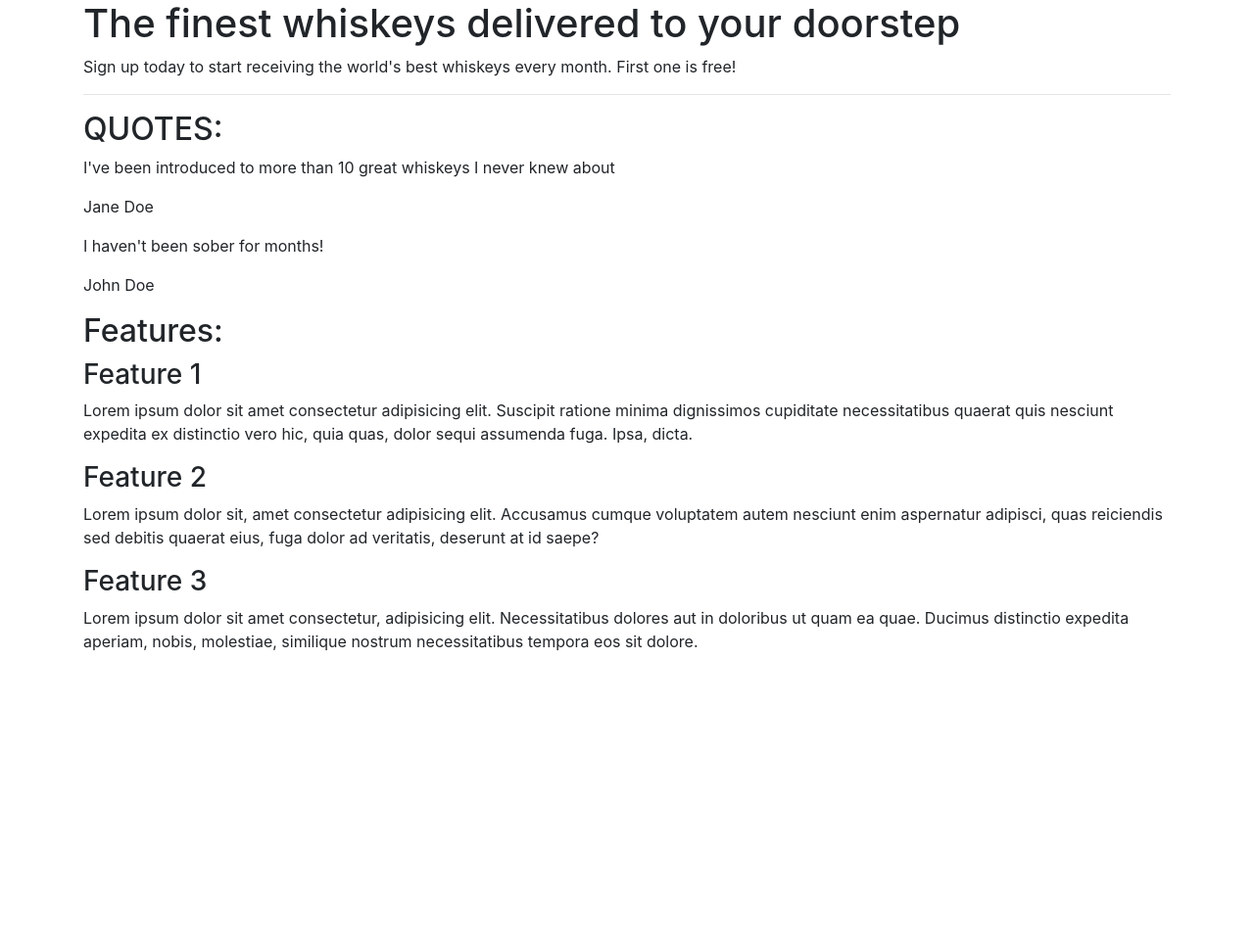
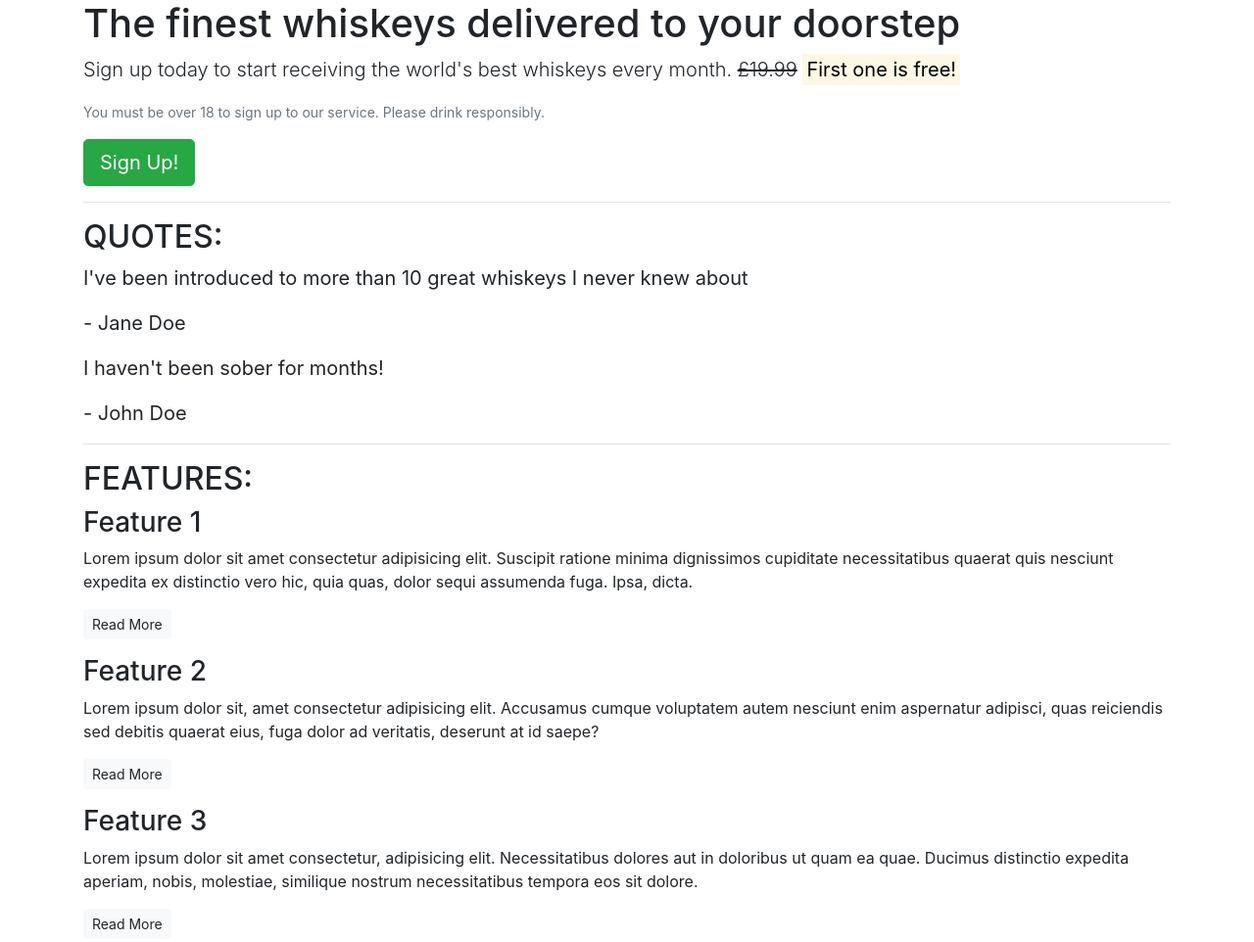
Before and after one commit to rachbry/bootstrap-demo, a plain HTML site: page index.html in a window 1280 px wide. Shown: the whole page at 98% size. Before the commit the page ends 800 px from the top, so only its background shows below. Drawn offline with nearby package versions, Linux system fonts and the light colour scheme.

Commit message:
bootstrap added

```diff
--- a/index.html
+++ b/index.html
@@ -1,14 +1,17 @@
 <!DOCTYPE html>
 <html lang="en">
+
 <head>
     <meta charset="UTF-8">
     <meta name="viewport" content="width=device-width, initial-scale=1.0">
     <title>Whisky Drop | Taste a new whisky every month</title>
-        <!-- bootstrap - put before any other stylesheet-->
-        <link rel="stylesheet" href="https://cdn.jsdelivr.net/npm/bootstrap@4.6.2/dist/css/bootstrap.min.css" integrity="sha384-xOolHFLEh07PJGoPkLv1IbcEPTNtaed2xpHsD9ESMhqIYd0nLMwNLD69Npy4HI+N" crossorigin="anonymous">
-        <!-- stylesheet -->
-        <link rel="stylesheet" href="assets/css/style.css">
+    <!-- bootstrap - put before any other stylesheet-->
+    <link rel="stylesheet" href="https://cdn.jsdelivr.net/npm/bootstrap@4.6.2/dist/css/bootstrap.min.css"
+        integrity="sha384-xOolHFLEh07PJGoPkLv1IbcEPTNtaed2xpHsD9ESMhqIYd0nLMwNLD69Npy4HI+N" crossorigin="anonymous">
+    <!-- stylesheet -->
+    <link rel="stylesheet" href="assets/css/style.css">
 </head>
+
 <body>
     <article class="container">
 
@@ -17,9 +20,14 @@
             <h1>
                 The finest whiskeys delivered to your doorstep
             </h1>
-            <p>
-                Sign up today to start receiving the world's best whiskeys every month.  First one is free!
+            <p class="lead">
+                Sign up today to start receiving the world's best whiskeys every month.
+                <s>£19.99</s> <strong><mark>First one is free!</mark></strong>
             </p>
+            <p class="text-muted">
+                <small>You must be over 18 to sign up to our service.  Please drink responsibly.</small>
+            </p>
+            <button class="btn btn-lg btn-success">Sign Up!</button>
         </section>
 
         <hr>
@@ -29,30 +37,49 @@
             <h2 class="text-uppercase">
                 Quotes:
             </h2>
-            <div class="quote">
+            <blockquote class="blockquote">
                 <p>I've been introduced to more than 10 great whiskeys I never knew about</p>
-                <p>Jane Doe</p>
-            </div>
-            <div class="quote">
+                <p>- Jane Doe</p>
+            </blockquote>
+            <blockquote class="blockquote">
                 <p>I haven't been sober for months!</p>
-                <p>John Doe</p>
-            </div>
+                <p>- John Doe</p>
+            </blockquote>
         </section>
+
+        <hr>
 
 <!-- Features section -->
         <section class="features">
-            <h2>Features:</h2>
+            <h2 class="text-uppercase">Features:</h2>
             <div class="feature">
                 <h3>Feature 1</h3>
-                <p>Lorem ipsum dolor sit amet consectetur adipisicing elit. Suscipit ratione minima dignissimos cupiditate necessitatibus quaerat quis nesciunt expedita ex distinctio vero hic, quia quas, dolor sequi assumenda fuga. Ipsa, dicta.</p>
+                <p>Lorem ipsum dolor sit amet consectetur adipisicing elit. Suscipit ratione minima dignissimos
+                    cupiditate necessitatibus quaerat quis nesciunt expedita ex distinctio vero hic, quia quas, dolor
+                    sequi assumenda fuga. Ipsa, dicta.</p>
+                <p>
+                    <a href="" class="btn btn-sm btn-light">Read More</a>
+                </p>
             </div>
+
             <div class="feature">
                 <h3>Feature 2</h3>
-                <p>Lorem ipsum dolor sit, amet consectetur adipisicing elit. Accusamus cumque voluptatem autem nesciunt enim aspernatur adipisci, quas reiciendis sed debitis quaerat eius, fuga dolor ad veritatis, deserunt at id saepe?</p>
+                <p>Lorem ipsum dolor sit, amet consectetur adipisicing elit. Accusamus cumque voluptatem autem nesciunt
+                    enim aspernatur adipisci, quas reiciendis sed debitis quaerat eius, fuga dolor ad veritatis,
+                    deserunt at id saepe?</p>
+                <p>
+                    <a href="" class="btn btn-sm btn-light">Read More</a>
+                </p>
             </div>
+
             <div class="feature">
                 <h3>Feature 3</h3>
-                <p>Lorem ipsum dolor sit amet consectetur, adipisicing elit. Necessitatibus dolores aut in doloribus ut quam ea quae. Ducimus distinctio expedita aperiam, nobis, molestiae, similique nostrum necessitatibus tempora eos sit dolore.</p>
+                <p>Lorem ipsum dolor sit amet consectetur, adipisicing elit. Necessitatibus dolores aut in doloribus ut
+                    quam ea quae. Ducimus distinctio expedita aperiam, nobis, molestiae, similique nostrum
+                    necessitatibus tempora eos sit dolore.</p>
+                <p>
+                    <a href="" class="btn btn-sm btn-light">Read More</a>
+                </p>
             </div>
 
         </section>
@@ -61,8 +88,13 @@
 
 
 
-    <!-- bootstrap scripts-->
-    <script src="https://cdn.jsdelivr.net/npm/jquery@3.5.1/dist/jquery.slim.min.js" integrity="sha384-DfXdz2htPH0lsSSs5nCTpuj/zy4C+OGpamoFVy38MVBnE+IbbVYUew+OrCXaRkfj" crossorigin="anonymous"></script>
-    <script src="https://cdn.jsdelivr.net/npm/bootstrap@4.6.2/dist/js/bootstrap.bundle.min.js" integrity="sha384-Fy6S3B9q64WdZWQUiU+q4/2Lc9npb8tCaSX9FK7E8HnRr0Jz8D6OP9dO5Vg3Q9ct" crossorigin="anonymous"></script>
+<!-- bootstrap scripts-->
+    <script src="https://cdn.jsdelivr.net/npm/jquery@3.5.1/dist/jquery.slim.min.js"
+        integrity="sha384-DfXdz2htPH0lsSSs5nCTpuj/zy4C+OGpamoFVy38MVBnE+IbbVYUew+OrCXaRkfj"
+        crossorigin="anonymous"></script>
+    <script src="https://cdn.jsdelivr.net/npm/bootstrap@4.6.2/dist/js/bootstrap.bundle.min.js"
+        integrity="sha384-Fy6S3B9q64WdZWQUiU+q4/2Lc9npb8tCaSX9FK7E8HnRr0Jz8D6OP9dO5Vg3Q9ct"
+        crossorigin="anonymous"></script>
 </body>
+
 </html>
```
